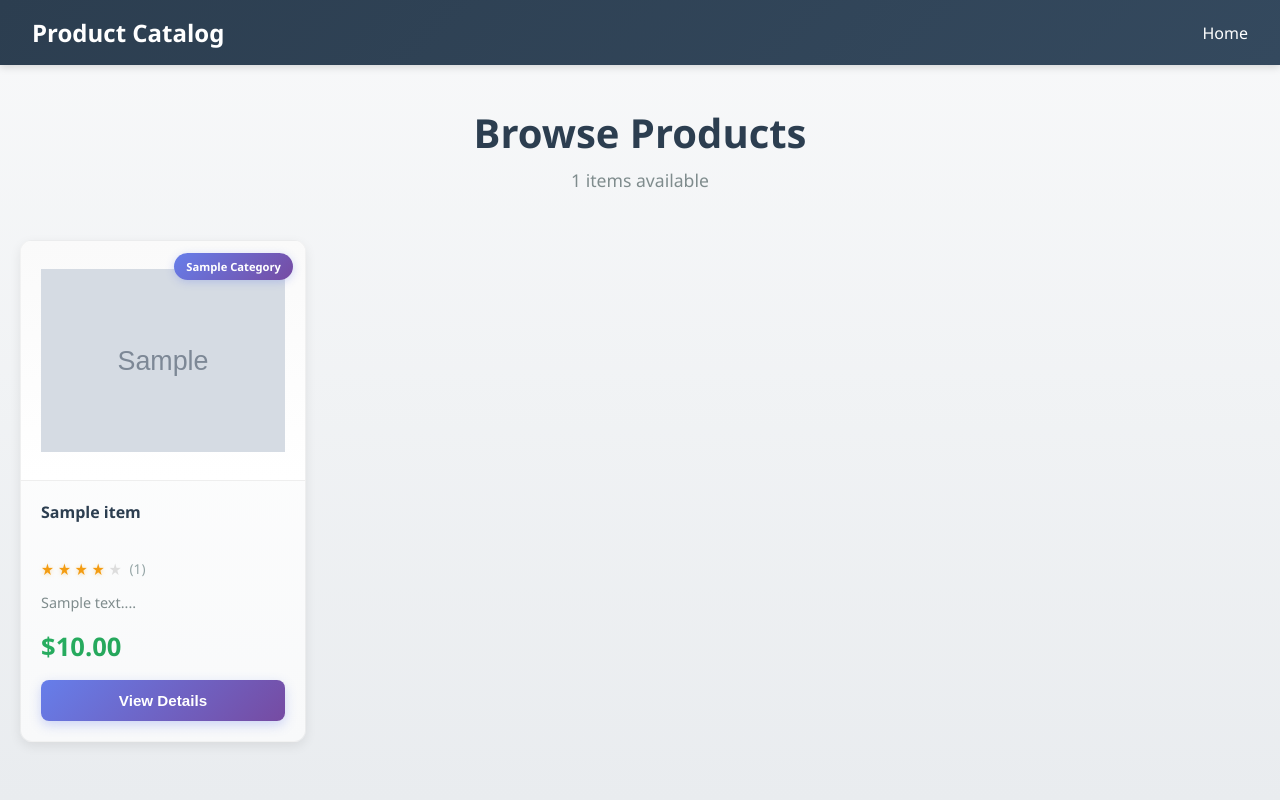
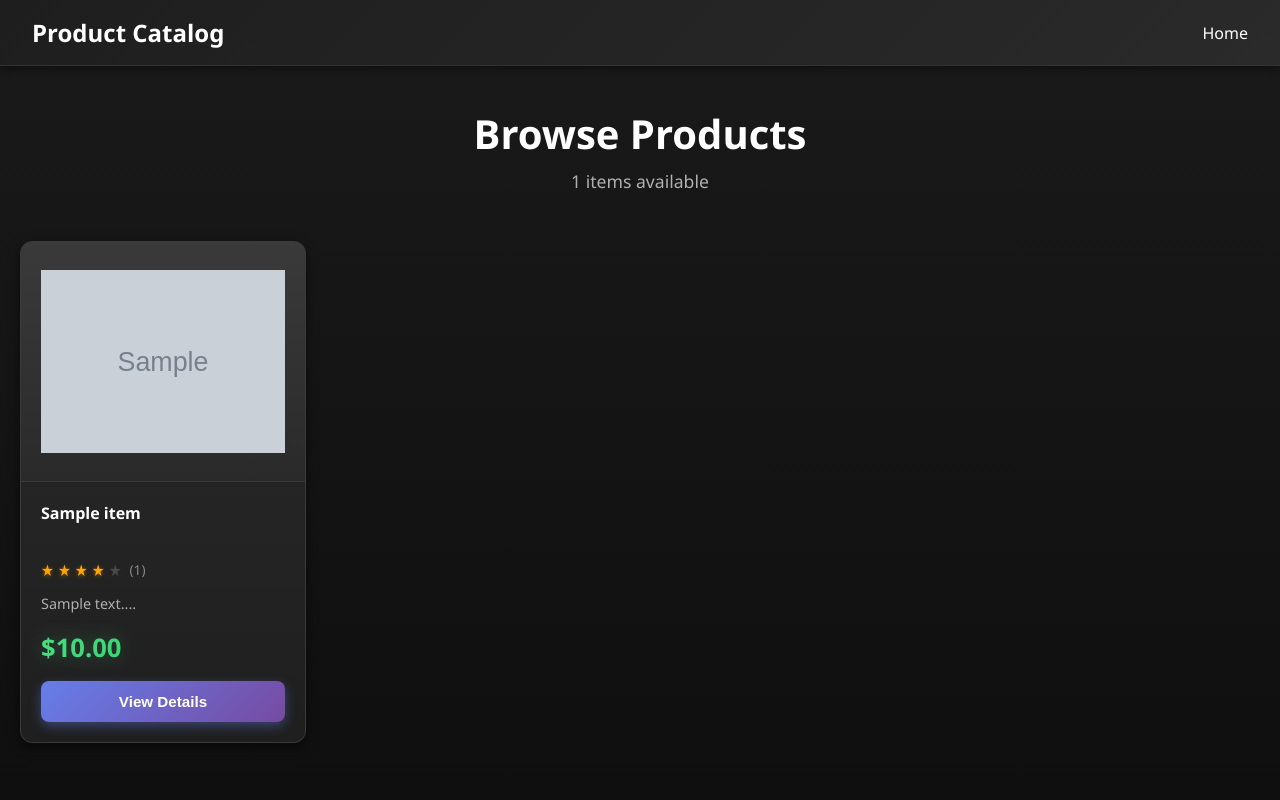
Before and after one commit to bennett-mcdowell/F25-Team03, a Flask app: page /market in a window 1280 px wide. Run offline with Flask 3, Linux system fonts and the light colour scheme; grey boxes marked "Sample" are stand-in pictures; a database or web service that is not in the repository returns one stand-in record (values such as "Sample title"); data that the repository does not hold is empty.

Commit message:
Remove Unneccessary Headers and Change to Dark Theme

```diff
--- a/src/Frontend/static/css/market.css
+++ b/src/Frontend/static/css/market.css
@@ -6,18 +6,19 @@
 
 body {
     font-family: 'Segoe UI', Tahoma, Geneva, Verdana, sans-serif;
-    background: linear-gradient(to bottom, #f8f9fa 0%, #e9ecef 100%);
+    background: linear-gradient(to bottom, #1a1a1a 0%, #0f0f0f 100%);
     min-height: 100vh;
 }
 
 .navbar {
-    background: linear-gradient(135deg, #2c3e50 0%, #34495e 100%);
+    background: linear-gradient(135deg, #1e1e1e 0%, #2a2a2a 100%);
     color: white;
     padding: 1rem 2rem;
     display: flex;
     justify-content: space-between;
     align-items: center;
-    box-shadow: 0 2px 8px rgba(0,0,0,0.15);
+    box-shadow: 0 2px 8px rgba(0,0,0,0.5);
+    border-bottom: 1px solid #333;
 }
 
 .logo {
@@ -37,11 +38,11 @@ body {
     color: white;
     text-decoration: none;
     font-weight: 500;
-    transition: opacity 0.3s;
+    transition: color 0.3s;
 }
 
 .nav-links a:hover {
-    opacity: 0.8;
+    color: #667eea;
 }
 
 .container {
@@ -57,14 +58,14 @@ body {
 
 .header-section h1 {
     font-size: 2.5rem;
-    color: #2c3e50;
+    color: #ffffff;
     margin-bottom: 0.5rem;
     font-weight: 700;
 }
 
 .subtitle {
     font-size: 1.1rem;
-    color: #7f8c8d;
+    color: #b0b0b0;
 }
 
 .product-grid {
@@ -74,30 +75,31 @@ body {
 }
 
 .product-card {
-    background: linear-gradient(to bottom, #ffffff 0%, #f8f9fa 100%);
+    background: linear-gradient(to bottom, #2a2a2a 0%, #1f1f1f 100%);
     border-radius: 12px;
     overflow: hidden;
-    box-shadow: 0 4px 12px rgba(0,0,0,0.08);
+    box-shadow: 0 4px 12px rgba(0,0,0,0.5);
     transition: transform 0.3s ease, box-shadow 0.3s ease;
     display: flex;
     flex-direction: column;
-    border: 1px solid rgba(0,0,0,0.05);
+    border: 1px solid #3a3a3a;
 }
 
 .product-card:hover {
     transform: translateY(-6px);
-    box-shadow: 0 8px 24px rgba(0,0,0,0.15);
+    box-shadow: 0 8px 24px rgba(102, 126, 234, 0.3), 0 0 20px rgba(102, 126, 234, 0.1);
+    border-color: #667eea;
 }
 
 .image-container {
     position: relative;
     height: 240px;
-    background: linear-gradient(to bottom, #fafafa 0%, #ffffff 100%);
+    background: linear-gradient(to bottom, #3a3a3a 0%, #2a2a2a 100%);
     display: flex;
     align-items: center;
     justify-content: center;
     padding: 20px;
-    border-bottom: 1px solid #eee;
+    border-bottom: 1px solid #3a3a3a;
 }
 
 .image-container img {
@@ -105,10 +107,12 @@ body {
     max-height: 100%;
     object-fit: contain;
     transition: transform 0.3s ease;
+    filter: brightness(0.95);
 }
 
 .product-card:hover .image-container img {
     transform: scale(1.05);
+    filter: brightness(1);
 }
 
 .category-badge {
@@ -122,7 +126,7 @@ body {
     font-size: 0.7rem;
     font-weight: 600;
     text-transform: capitalize;
-    box-shadow: 0 2px 8px rgba(102, 126, 234, 0.3);
+    box-shadow: 0 2px 8px rgba(102, 126, 234, 0.4);
 }
 
 .card-content {
@@ -134,7 +138,7 @@ body {
 
 .card-content h3 {
     font-size: 1rem;
-    color: #2c3e50;
+    color: #ffffff;
     margin-bottom: 0.75rem;
     line-height: 1.4;
     height: 2.8em;
@@ -153,17 +157,17 @@ body {
 }
 
 .star {
-    color: #ddd;
+    color: #4a4a4a;
     font-size: 1rem;
 }
 
 .star.filled {
-    color: #f39c12;
-    filter: drop-shadow(0 1px 2px rgba(243, 156, 18, 0.3));
+    color: #ffa500;
+    filter: drop-shadow(0 1px 2px rgba(255, 165, 0, 0.4));
 }
 
 .star.half {
-    background: linear-gradient(90deg, #f39c12 50%, #ddd 50%);
+    background: linear-gradient(90deg, #ffa500 50%, #4a4a4a 50%);
     -webkit-background-clip: text;
     -webkit-text-fill-color: transparent;
     background-clip: text;
@@ -171,13 +175,13 @@ body {
 
 .rating-count {
     font-size: 0.85rem;
-    color: #95a5a6;
+    color: #888;
     margin-left: 0.25rem;
 }
 
 .description {
     font-size: 0.9rem;
-    color: #7f8c8d;
+    color: #b0b0b0;
     line-height: 1.5;
     margin-bottom: 1rem;
     flex: 1;
@@ -186,11 +190,12 @@ body {
 .price {
     font-size: 1.6rem;
     font-weight: 700;
-    background: linear-gradient(135deg, #27ae60 0%, #229954 100%);
+    background: linear-gradient(135deg, #4ade80 0%, #22c55e 100%);
     -webkit-background-clip: text;
     -webkit-text-fill-color: transparent;
     background-clip: text;
     margin-bottom: 1rem;
+    filter: drop-shadow(0 0 10px rgba(74, 222, 128, 0.3));
 }
 
 .view-details-btn {
@@ -203,13 +208,13 @@ body {
     cursor: pointer;
     transition: all 0.3s ease;
     font-size: 0.95rem;
-    box-shadow: 0 4px 12px rgba(102, 126, 234, 0.3);
+    box-shadow: 0 4px 12px rgba(102, 126, 234, 0.4);
     text-align: center;
 }
 
 .view-details-btn:hover {
     transform: translateY(-2px);
-    box-shadow: 0 6px 16px rgba(102, 126, 234, 0.4);
+    box-shadow: 0 6px 16px rgba(102, 126, 234, 0.6), 0 0 20px rgba(102, 126, 234, 0.3);
     background: linear-gradient(135deg, #764ba2 0%, #667eea 100%);
 }
 
--- a/src/Frontend/templates/market.html
+++ b/src/Frontend/templates/market.html
@@ -30,7 +30,6 @@
                         <div class="product-card">
                             <div class="image-container">
                                 <img src="{{ product.image }}" alt="{{ product.title }}">
-                                <span class="category-badge">{{ product.category }}</span>
                             </div>
                             <div class="card-content">
                                 <h3>{{ product.title }}</h3>
```
